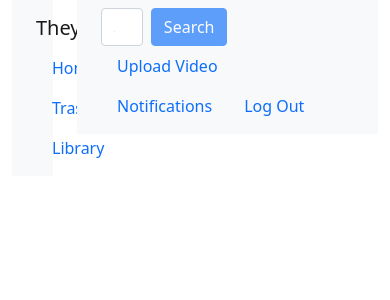
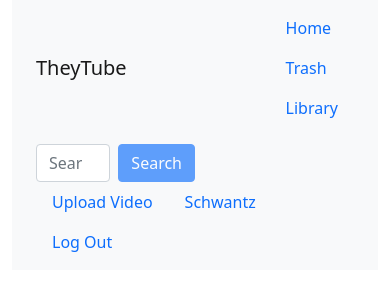
Before and after one commit to GustavoSchwantz/final-project, a Django app: page / in a window 390 px wide. Shown: the top 300 px of the page. Run offline with Django 3.2, Linux system fonts and the light colour scheme; a user stored in the database is signed in; data comes from the database, SQL or seed files in the repository; both versions use the stored data as it was after the commit; some libraries are stand-ins or nearby versions.

Commit message:
letting home page more responsible

```diff
--- a/tube/static/tube/video.js
+++ b/tube/static/tube/video.js
@@ -105,33 +105,6 @@ function handle_video(file) {
     });
 }
 
-function handle_details() {
-
-    // Hide drop area and upload button and shows details form
-    document.querySelector('#drop-area').style.display = 'none';
-    document.querySelector('#details').style.display = 'block';
-
-    // Select the details elements to be used later
-    /*const title          = document.querySelector('#title-input');
-    const description    = document.querySelector('#description-input');
-    const category       = document.querySelector('#category-select');
-    const visibilityPub  = document.querySelector('#visibility-public');
-    const visibilityPri  = document.querySelector('#visibility-private');
-
-    // Listen for submission of form
-    document.querySelector('#details-form').onsubmit = () => {
-
-        console.log(title.value);
-        console.log(description.value);
-        console.log(category.value);
-        console.log(visibilityPub.checked);
-        console.log(visibilityPri.checked);
-
-        // Stop form from submitting
-        //return false;
-    }*/
-}
-
 // Load a set of videos
 function load_videos() {
 
@@ -143,10 +116,7 @@ function load_videos() {
         // Print result
         console.log(videos);
 
-        var i;
-        for (i = 0; i < 20; i++) {
-            add_video(videos.videos[0]);
-        }
+        //videos.videos.forEach(add_video);
     });
 }
 
@@ -163,8 +133,8 @@ function add_video(video) {
     // Create an element for the video image
     const videoImage = document.createElement('img');
     videoImage.className = 'card-img-top';
-    videoImage.src = video.thumbnail;
-    videoImage.alt = video.thumbnail;
+    videoImage.src = video.image;
+    videoImage.alt = video.image;
 
     videoDiv.append(videoImage);
 
@@ -178,7 +148,7 @@ function add_video(video) {
     title.innerHTML = video.title;
 
     // The remaining info
-    const info = document.createElement('p');
+    const info = document.createElement('small');
     info.className = 'card-text text-muted';
     info.innerHTML = `${video.username} - ${video.views} views - ${video.timestamp}
                         <a href="watch/${video.id}" class="stretched-link" style="font-size:0px;">Go somewhere</a>`;
--- a/tube/templates/tube/index.html
+++ b/tube/templates/tube/index.html
@@ -7,7 +7,7 @@
 
         <div class="row">
 
-            <div class="col-2">
+            <div class="col-lg-2 col-sm-3">
 
                 <nav class="navbar sticky-top navbar-light bg-light">
                     <div class="container-fluid">
@@ -24,7 +24,7 @@
 
             </div>
 
-            <div class="col-10">
+            <div class="col-lg-10 col-sm-9">
 
                 <nav class="navbar sticky-top navbar-light bg-light">
                     <div class="container-fluid">
@@ -35,7 +35,7 @@
                         <nav class="nav">
                             {% if user.is_authenticated %}
                                 <a class="nav-link" href="javascript:void(0);" onclick="upload_video();">Upload Video</a>
-                                <a class="nav-link" href="#">Notifications</a>
+                                <a class="nav-link" href="#">{{ user.username }}</a>
                                 <a class="nav-link" href="{% url 'logout' %}">Log Out</a>
                             {% else %}
                                 <a class="nav-link" href="{% url 'login' %}">Log In</a>
@@ -135,7 +135,7 @@
 
             console.log('Hello my friend');
 
-            //load_videos();
+            load_videos();
             search();
         });
 
--- a/tube/util.py
+++ b/tube/util.py
@@ -16,7 +16,11 @@ def get_frame(path, title):
     # Reading from frame
     ret, frame = cam.read()
 
+    # The numpy arrays is transformed in a PIL image
     img = Image.fromarray(frame)
+
+    # Resize image all of them have equal dimensions
+    img = img.resize((320, 240))
 
     # Release all space and windows once done
     cam.release()
--- a/tube/views.py
+++ b/tube/views.py
@@ -145,10 +145,6 @@ def videos(request):
     # Get all videos
     videos = Video.objects.all()
 
-    #print(videos)
-    #print(videos.first().upload.url)
-    #print(videos.first().thumbnail.url)
-
     # Put videos in reverse chronologial order
     videos = videos.order_by("-timestamp").all()
 
```
Also changed, not shown: db.sqlite3.
